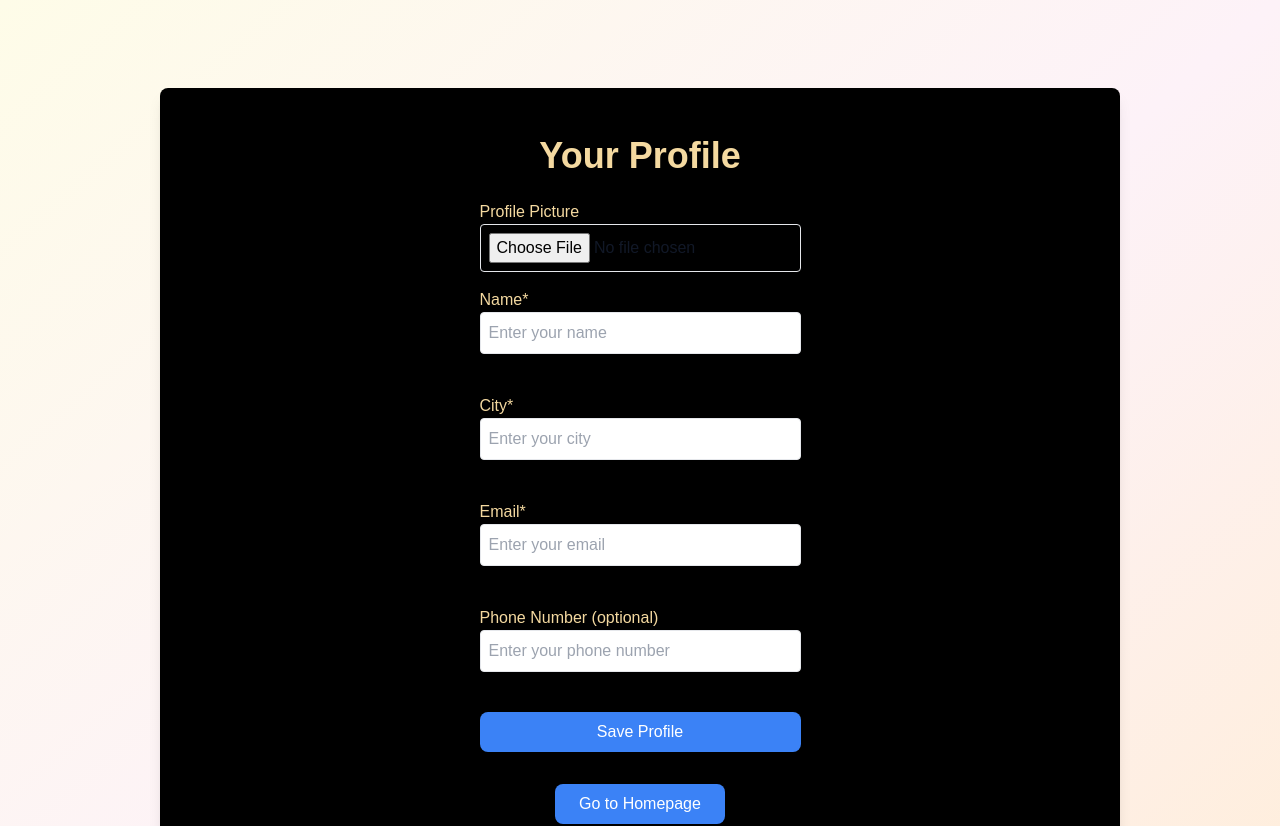
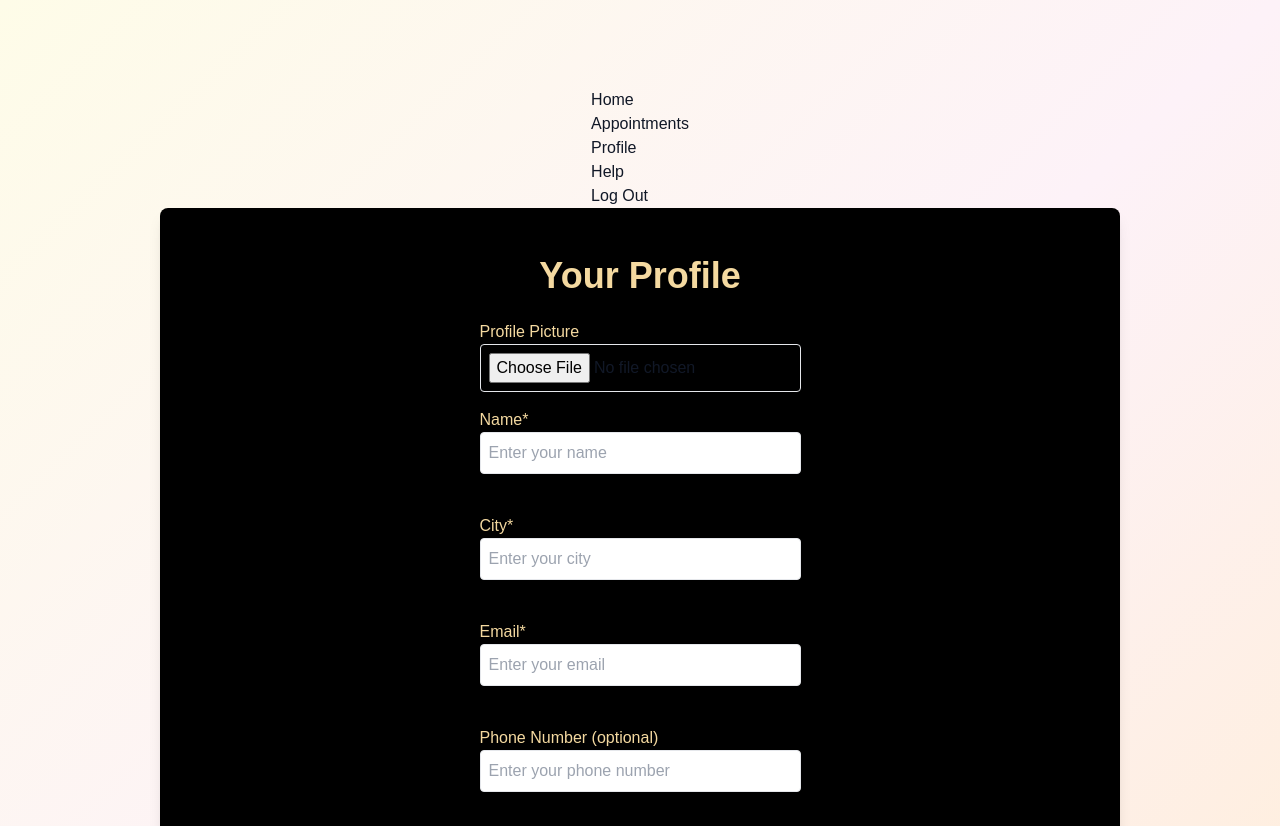
Before and after one commit to WSU-4110/Style, a Next.js app: page /userprofile in a window 1280 px wide. Shown: the top 826 px of the page. Built offline with nearby package versions, Linux system fonts and the light colour scheme.

Commit message:
configuring customer navbar

```diff
--- a/src/app/layout.tsx
+++ b/src/app/layout.tsx
@@ -2,7 +2,7 @@ import type { Metadata } from "next";
 import React from 'react';
 import localFont from "next/font/local";
 import "./globals.css"; // Assuming Tailwind CSS is used for global styles
-//import Navbar from '../components/navigationbar.tsx';
+//import Navbar from '../components/navigationbar';
 
 // Import Sinera font
 const sinera = localFont({
@@ -26,6 +26,7 @@ export default function RootLayout({
       <body
         className={`${sinera.variable} ${sinera.variable} antialiased bg-gradient-to-br from-yellow-50 via-pink-50 to-orange-100 text-gray-900`} // Gradient background for a summery vibe
       >
+        {/*<Navbar />*/}
         {/* Content */}
         <main className="min-h-screen p-6 md:p-12 lg:p-16">
           {children}
--- a/src/app/userprofile/page.tsx
+++ b/src/app/userprofile/page.tsx
@@ -3,6 +3,7 @@
 import { useRouter } from 'next/navigation';
 import { useState } from 'react';
 import React from 'react';
+import Navbar from '../../components/navigationbar';
 
 export default function UserProfile() {
   const [fullname, set_fullname] = useState('');
@@ -29,12 +30,12 @@ export default function UserProfile() {
 
   const handlePfpUpload = (e: React.ChangeEvent<HTMLInputElement>) => {
     if (e.target.files) {
-      set_profpic(e.target.files[0]); // Set the selected profile picture
+      set_profpic(e.target.files[0]);
     }
   };
-
   return (
     <div className="min-h-screen flex flex-col items-center justify-center bg-gray p-6">
+      <Navbar />
       <div className="container max-w-[60rem] p-12 bg-black shadow-lg rounded-lg text-center">
         <h1 className="text-4xl font-bold mb-6 text-[#f4d9a0]">Your Profile</h1>
         <form onSubmit={handleSubmit}>
--- a/src/components/navbar_artist.tsx
+++ b/src/components/navbar_artist.tsx
@@ -0,0 +1,20 @@
+'use client'
+
+import React from 'react';
+import { useRouter } from 'next/navigation';
+
+export default function Navbar() {
+  const router = useRouter();
+
+  return (
+    <nav>
+      <ul>
+        <li><button onClick={() => router.push('/homepage')}>Home</button></li>
+        <li><button onClick={() => router.push('/profile')}>Portfolio</button></li>
+        <li><button onClick={() => router.push('/appointments')}>Clients</button></li>
+        <li><button onClick={() => router.push('/helppage')}>Help</button></li>
+        <li><button onClick={() => router.push('/logout')}>Log Out</button></li>
+      </ul>
+    </nav>
+  );
+}
--- a/src/components/navigationbar.tsx
+++ b/src/components/navigationbar.tsx
@@ -9,10 +9,10 @@ export default function Navbar() {
   return (
     <nav>
       <ul>
-        <li><button onClick={() => router.push('/home')}>Home</button></li>
-        <li><button onClick={() => router.push('/about')}>About</button></li>
-        <li><button onClick={() => router.push('/profile')}>Profile</button></li>
-        <li><button onClick={() => router.push('/help')}>Help</button></li>
+        <li><button onClick={() => router.push('/homepage')}>Home</button></li>
+        <li><button onClick={() => router.push('/appointments')}>Appointments</button></li>
+        <li><button onClick={() => router.push('/userprofile')}>Profile</button></li>
+        <li><button onClick={() => router.push('/helppage')}>Help</button></li>
         <li><button onClick={() => router.push('/logout')}>Log Out</button></li>
       </ul>
     </nav>
```
